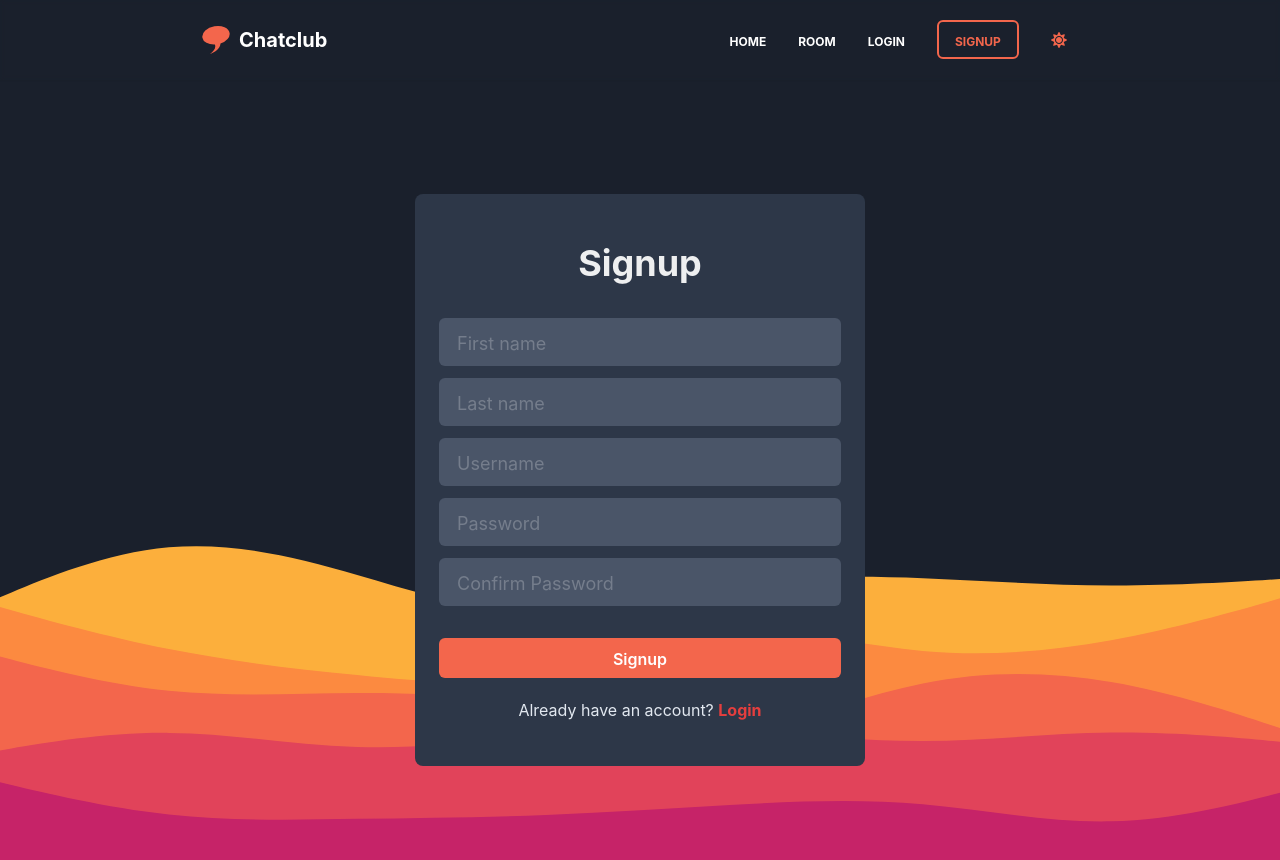
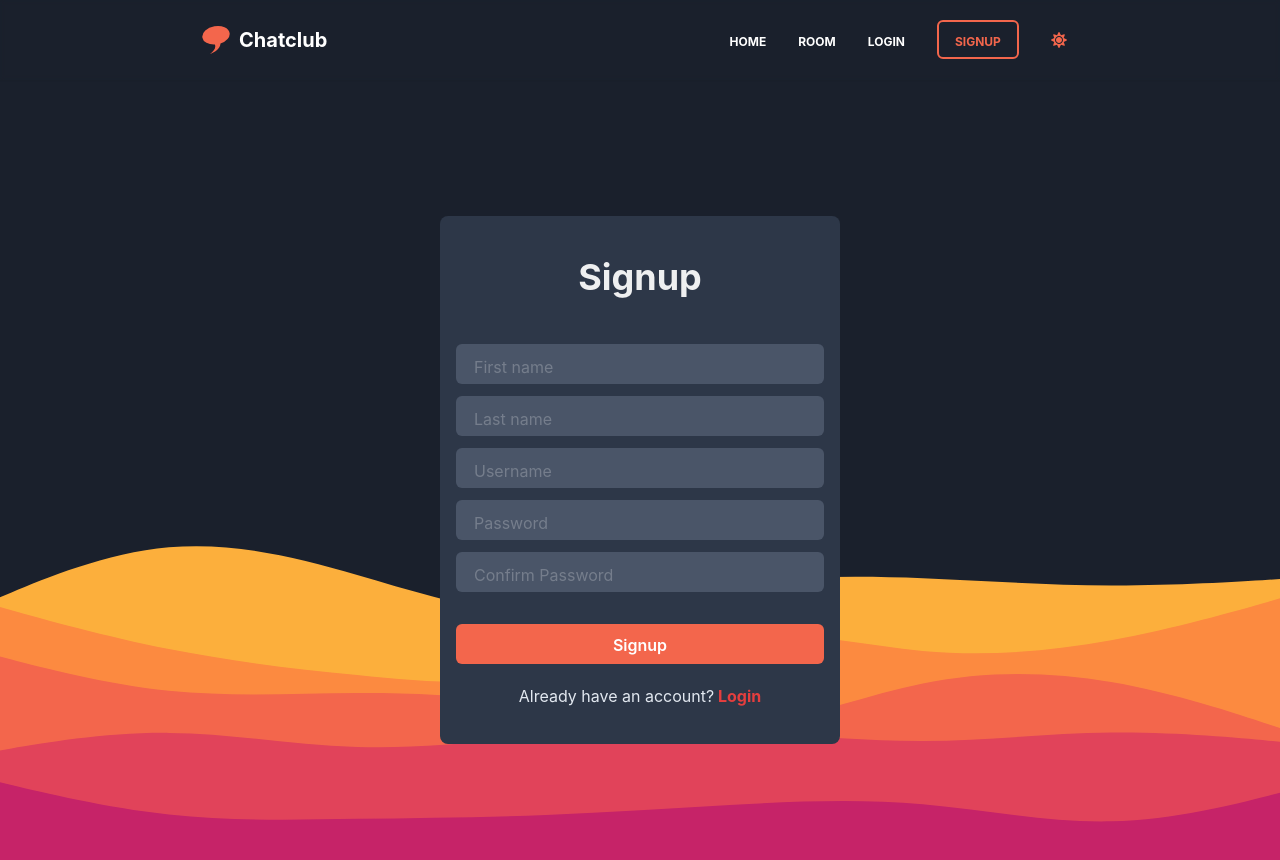
Before and after one commit to mrx7355608/chatapp-frontend, a React (Vite) app: page /signup in a window 1280 px wide. Shown: the top 860 px of the page. Built offline with nearby package versions, Linux system fonts and the light colour scheme.

Commit message:
created action for signup and added validations

```diff
--- a/src/Pages/Signup.jsx
+++ b/src/Pages/Signup.jsx
@@ -11,75 +11,135 @@ import {
     Text,
     Spinner,
 } from "@chakra-ui/react";
-import { Link } from "react-router-dom";
+import { Form, Link, useActionData, useNavigation } from "react-router-dom";
 
 export default function Signup() {
+    const navigation = useNavigation();
     const { colorMode } = useColorMode();
-    const [loading, setLoading] = React.useState(false);
+
+    const signupErrors = useActionData();
 
     return (
         <Flex alignItems="center" justify="center" w="100vw" minHeight="100vh">
             <Container
-                maxWidth="450px"
+                maxWidth="400px"
                 rounded="lg"
                 my="4"
-                p="6"
+                p="4"
                 bgColor={colorMode === "light" ? "gray.50" : "gray.700"}
             >
                 <Heading textAlign="center" mt="6" mb="8">
                     Signup
                 </Heading>
+
+                <Form method="post">
+                    {signupErrors?.apiError && (
+                        <Text
+                            w="full"
+                            p="3"
+                            rounded="md"
+                            bgColor="red.200"
+                            color="red.800"
+                            pt="3.5"
+                            mt="3"
+                        >
+                            {signupErrors?.apiError}
+                        </Text>
+                    )}
                     <Input
                         type="text"
+                        name="fname"
                         variant="filled"
-                    bgColor={colorMode === "light" ? "gray.200" : "gray.600"}
-                    pt="1"
-                    size="lg"
-                    mb="3"
+                        bgColor={
+                            colorMode === "light" ? "gray.200" : "gray.600"
+                        }
+                        pt="1.5"
+                        size="md"
+                        mt="3"
                         placeholder="First name"
+                        border={signupErrors?.fname && "2px"}
                     />
+                    {signupErrors?.fname && (
+                        <Text mt="1" fontSize="sm" as="b" color="red.500">
+                            {signupErrors.fname}
+                        </Text>
+                    )}
                     <Input
                         type="text"
+                        name="lname"
                         variant="filled"
-                    bgColor={colorMode === "light" ? "gray.200" : "gray.600"}
-                    pt="1"
-                    size="lg"
-                    mb="3"
+                        bgColor={
+                            colorMode === "light" ? "gray.200" : "gray.600"
+                        }
+                        pt="1.5"
+                        size="md"
+                        mt="3"
                         placeholder="Last name"
                     />
+                    {signupErrors?.lname && (
+                        <Text mt="1" fontSize="sm" as="b" color="red.500">
+                            {signupErrors.lname}
+                        </Text>
+                    )}
                     <Input
                         type="text"
+                        name="username"
                         variant="filled"
-                    bgColor={colorMode === "light" ? "gray.200" : "gray.600"}
-                    pt="1"
-                    size="lg"
-                    mb="3"
+                        bgColor={
+                            colorMode === "light" ? "gray.200" : "gray.600"
+                        }
+                        pt="1.5"
+                        size="md"
+                        mt="3"
                         placeholder="Username"
                     />
+                    {signupErrors?.username && (
+                        <Text mt="1" fontSize="sm" as="b" color="red.500">
+                            {signupErrors.username}
+                        </Text>
+                    )}
                     <Input
                         type="password"
+                        name="password"
                         variant="filled"
-                    bgColor={colorMode === "light" ? "gray.200" : "gray.600"}
-                    pt="1"
-                    size="lg"
-                    mb="3"
+                        bgColor={
+                            colorMode === "light" ? "gray.200" : "gray.600"
+                        }
+                        pt="1.5"
+                        size="md"
                         placeholder="Password"
+                        mt="3"
                     />
+                    {signupErrors?.password && (
+                        <Text mt="1" fontSize="sm" as="b" color="red.500">
+                            {signupErrors.password}
+                        </Text>
+                    )}
                     <Input
                         type="password"
-                    bgColor={colorMode === "light" ? "gray.200" : "gray.600"}
+                        name="confirm_password"
+                        bgColor={
+                            colorMode === "light" ? "gray.200" : "gray.600"
+                        }
                         variant="filled"
-                    pt="1"
-                    size="lg"
-                    mb="8"
+                        pt="1.5"
+                        size="md"
+                        mt="3"
                         placeholder="Confirm Password"
                     />
-                {loading ? (
+                    {signupErrors?.confirmPassword && (
+                        <Text mt="1" fontSize="sm" as="b" color="red.500">
+                            {signupErrors.confirmPassword}
+                        </Text>
+                    )}
+                    {navigation.state === "loading" ? (
                         <Button
+                            mt="8"
                             disabled
                             size="md"
                             w="full"
                             color="white"
+                            type="button"
                             bgColor="#F3664C"
                         >
                             <Spinner mr="2" size="sm" />
@@ -87,6 +147,8 @@ export default function Signup() {
                         </Button>
                     ) : (
                         <Button
+                            mt="8"
+                            type="submit"
                             size="md"
                             pt="1"
                             w="full"
@@ -96,15 +158,16 @@ export default function Signup() {
                             Signup
                         </Button>
                     )}
+                </Form>
 
                 <Text
                     textAlign="center"
                     color={colorMode === "light" ? "gray.700" : "gray.200"}
                     my="5"
                 >
-                    Already have an account?{" "}
+                    Already have an account?
                     <Text as="b" color="red.500">
-                        <Link to="/login">Login</Link>
+                        <Link to="/login"> Login</Link>
                     </Text>
                 </Text>
             </Container>
```
Also changed, not shown: src/actions/signup.js (added, +63 -0 lines). Lines whose indentation alone changed are shown as unchanged.
